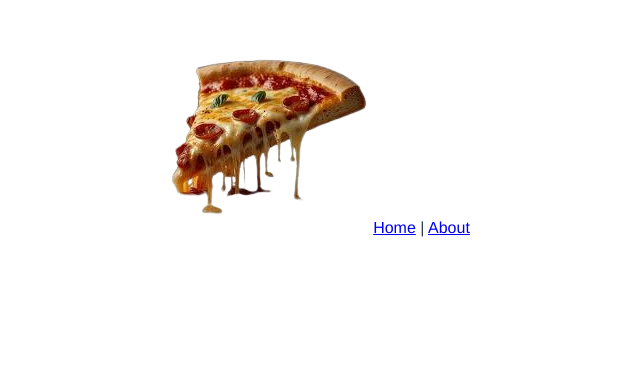
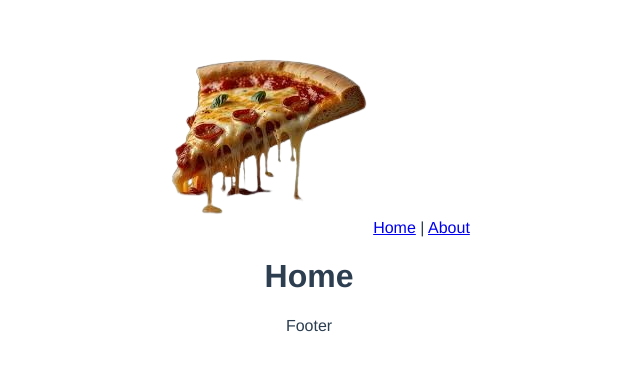
Before and after one commit to oJaciel/Projeto-Pizzaria-Vue, a Vue app: page / in a window 1280 px wide. Shown: the top 370 px of the page, without its empty margins (331-971 px from the left). Built offline with nearby package versions, Linux system fonts and the light colour scheme.

Commit message:
Footer
Criação e cadastro do Footer

```diff
--- a/src/App.vue
+++ b/src/App.vue
@@ -1,14 +1,18 @@
 <template>
   <div>
     <Navbar />
+    <router-view></router-view>
+    <Footer />
   </div>
 </template>
 
   <script>
 import Navbar from "./components/Navbar.vue"
+import Footer from "./components/Footer.vue"
 export default {
   components: {
     Navbar,
+    Footer,
   },
 };
 </script>
--- /dev/null
+++ b/src/components/Footer.vue
@@ -0,0 +1,9 @@
+<template>
+  <p>Footer</p>
+</template>
+
+<script>
+export default {
+  name: "Footer",
+};
+</script>
```
